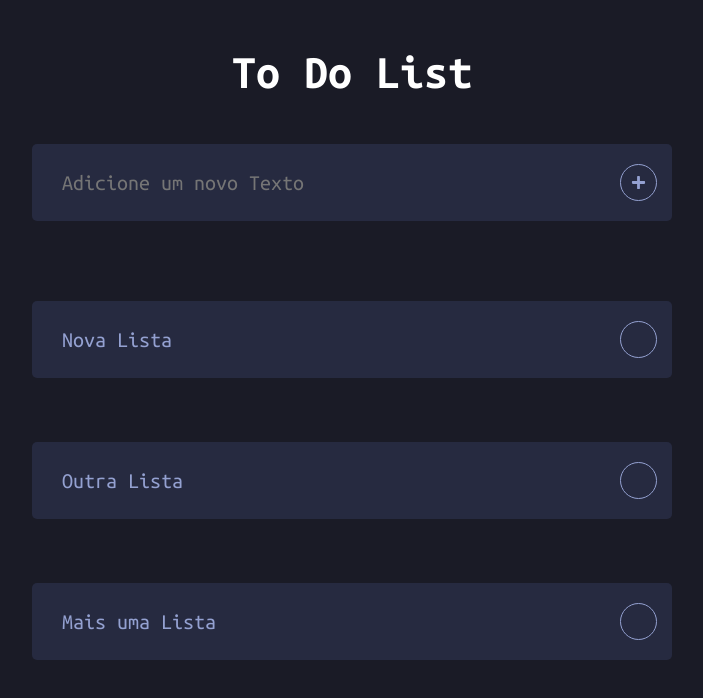
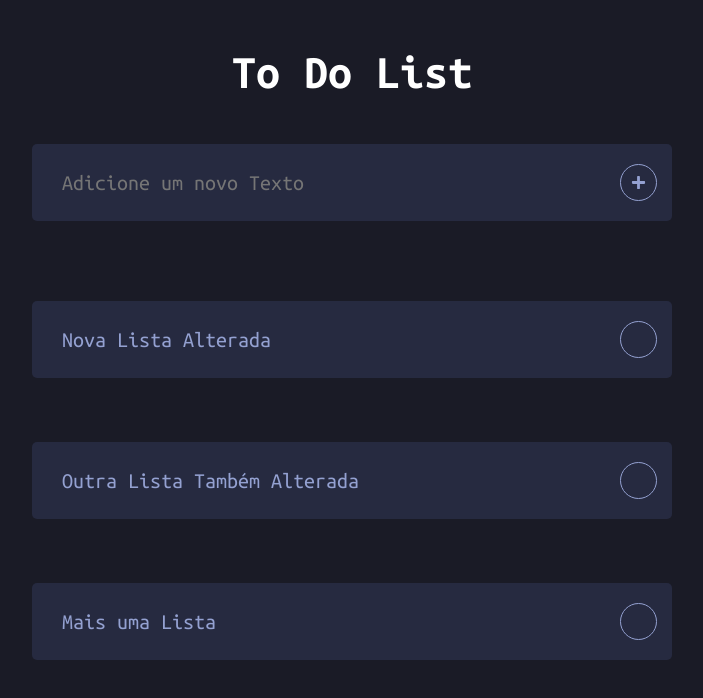
Before and after one commit to NatanALima/projeto-todolist, a React (Vite) app: page / in a window 1280 px wide. Shown: the top 698 px of the page, without its empty margins (288-991 px from the left). Built offline with nearby package versions, Linux system fonts and the light colour scheme; data requests are answered from the project's data file; some icons are missing.

Commit message:
Adiciona Edição de Tarefas
- Adiciona a função de Edição do conteúdo referente às tarefas

```diff
--- a/db.json
+++ b/db.json
@@ -1,13 +1,13 @@
 {
   "tasks": [
     {
-      "taskValue": "Nova Lista",
+      "taskValue": "Nova Lista Alterada",
       "btnCollection": "default",
       "isChecked": false,
       "id": 1
     },
     {
-      "taskValue": "Outra Lista",
+      "taskValue": "Outra Lista Também Alterada",
       "btnCollection": "default",
       "isChecked": false,
       "id": 2
--- a/src/App.jsx
+++ b/src/App.jsx
@@ -43,7 +43,6 @@ const ContentTitle = styled.h2`
 
 function App() {
   const [tasks, setTasks] = useState([]);
-  console.log(tasks);
 
   useEffect(() => {
     fetch("http://localhost:5000/tasks", {
@@ -56,6 +55,8 @@ function App() {
     .then(data => setTasks(data))
     .catch(err => console.log(err));
   },[]);
+
+
 
   const addTask = (newTask) => {
     newTask.btnCollection = "default";
@@ -82,8 +83,13 @@ function App() {
       body: JSON.stringify(task)
     })
     .then(resp => resp.json())
-    .then(data => setTasks(data))
+    .then(window.location.reload())
     .catch(err => console.log(err));
+  }
+
+  const selectTask = (taskId) => {
+    const taskInfo = tasks.filter(item => item.id === taskId);
+    return taskInfo;
   }
 
 
@@ -95,13 +101,13 @@ function App() {
       <GlobalStyle/>
       <MainContainer>
         <MainTitle>To Do List</MainTitle>
-        <InputContainer type={"text"} name={"taskValue"} placeholder={"Adicione um novo Texto"} btnSelect={"add"} addTask={addTask}/>
-        {listNotChecked.map(content => <InputContainer key={content.id} type={"text"} value={content.taskValue} name={"taskValue"} disabled={true} btnSelect={"collection"} btnCollection={content.btnCollection} indexValue={content.id} addTask={addTask} editTask={editTask}/>)}
+        <InputContainer type={"text"} name={"taskValue"} placeholder={"Adicione um novo Texto"} btnSelect={"add"} selectTask={selectTask} addTask={addTask}/>
+        {listNotChecked.map(content => <InputContainer key={content.id} type={"text"} value={content.taskValue} name={"taskValue"} disabled={true} btnSelect={"collection"} btnCollection={content.btnCollection} indexValue={content.id} task={selectTask(content.id)[0]} addTask={addTask} editTask={editTask}/>)}
 
         {listChecked.length ? (
           <>
             <ContentTitle>Tarefas Concluídas</ContentTitle>
-            {listChecked.map(content => <InputContainer key={content.id} type={"text"} value={content.taskValue} name={"taskValue"} disabled={true} btnSelect={"collection"} btnCollection={content.btnCollection} isChecked={content.isChecked} indexValue={content.id } addTask={addTask} editTask={editTask}/>)}
+            {listChecked.map(content => <InputContainer key={content.id} type={"text"} value={content.taskValue} name={"taskValue"} disabled={true} btnSelect={"collection"} btnCollection={content.btnCollection} isChecked={content.isChecked} indexValue={content.id} task={selectTask(content.id)[0]} addTask={addTask} editTask={editTask}/>)}
           </>
         ): null}
       </MainContainer>
--- a/src/components/Buttons/ButtonCollection.jsx
+++ b/src/components/Buttons/ButtonCollection.jsx
@@ -12,7 +12,7 @@ import {FaArrowRotateLeft, FaX} from 'react-icons/fa6';
     `;
     console.log(ContainerBtnWrapper);
 
-export default function ButtonCollection({typeBtnSelect, setIsDisabled, isFadeOut}) {
+export default function ButtonCollection({typeBtnSelect, setIsDisabled, handleEdit, isFadeOut}) {
     const [typeSelect, setTypeSelect] = useState(typeBtnSelect || "default");
 
     const handleClickChecked = () => {
@@ -41,7 +41,7 @@ export default function ButtonCollection({typeBtnSelect, setIsDisabled, isFadeOu
     }
 
     const handleClickEditConfirm = () => {
-        return "Confirmei a minha edição :)";
+        handleEdit();
 
     }
 
@@ -114,5 +114,6 @@ export default function ButtonCollection({typeBtnSelect, setIsDisabled, isFadeOu
 ButtonCollection.propTypes = {
     typeBtnSelect: PropTypes.string,
     setIsDisabled: PropTypes.func,
+    handleEdit: PropTypes.func,
     isFadeOut: PropTypes.bool
 }
--- a/src/components/Buttons/ButtonInfo.jsx
+++ b/src/components/Buttons/ButtonInfo.jsx
@@ -1,4 +1,4 @@
-import { useRef, useState } from 'react';
+import { useState } from 'react';
 import PropTypes from 'prop-types';
 import Button from "../layout/Button"
 import ButtonCollection from "./ButtonCollection";
@@ -8,7 +8,6 @@ import { FaEllipsis } from 'react-icons/fa6';
 export default function ButtonInfo({btnSelect, typeBtnSelect, setIsDisabled, addTask, editTask, taskInfo}) {
     const [isClicked, setIsClicked] = useState(0);
     const [isFadeOut, setIsFadeOut] = useState(false);
-    const clickCurrent = useRef(0);
 
     const handleClickAdd = () => {
         if(Object.keys(taskInfo).length > 0) {
@@ -20,6 +19,11 @@ export default function ButtonInfo({btnSelect, typeBtnSelect, setIsDisabled, add
             alert("É necessário escrever algo para adicionar!");
         }
 
+    }
+
+    const handleClickEdit = () => {
+        editTask(taskInfo);
+        alert('Alteração Realizada com Sucesso!');
     }
 
     // PENDENTE
@@ -59,7 +63,7 @@ export default function ButtonInfo({btnSelect, typeBtnSelect, setIsDisabled, add
     return(
         <>
             <Button icone={selectedBtnInfo.icon} handleClick={selectedBtnInfo.handleClick} isCollection={false}/>
-            {isClicked ? <ButtonCollection typeBtnSelect={typeBtnSelect} setIsDisabled={setIsDisabled} isFadeOut={isFadeOut}/> : null}
+            {isClicked ? <ButtonCollection typeBtnSelect={typeBtnSelect} setIsDisabled={setIsDisabled} handleEdit={handleClickEdit} isFadeOut={isFadeOut}/> : null}
 
         </>
     )
--- a/src/components/layout/Button.jsx
+++ b/src/components/layout/Button.jsx
@@ -1,7 +1,6 @@
 import PropTypes from 'prop-types';
 import {transitionBtn, reverseTransitionBtn} from './Animation';
 import { styled } from 'styled-components';
-import { useEffect, useState } from 'react';
 
     const ButtonWrapper = styled.button`
         display: flex;
@@ -34,7 +33,6 @@ import { useEffect, useState } from 'react';
     //console.log(ButtonWrapper);
 export default function Button({icone, handleClick, isCollection, indexPosition, isFadeOut}) {
     const yPosition = [-120, 0, 120];
-    console.log(isFadeOut);
 
     return(
         <>
--- a/src/components/layout/InputContainer.jsx
+++ b/src/components/layout/InputContainer.jsx
@@ -3,15 +3,6 @@ import ButtonInfo from '../Buttons/ButtonInfo';
 import { useState } from 'react';
 import { styled } from 'styled-components';
 import { fadeIn } from './Animation';
-
-const FormWrapper = styled.form`
-  width: 100%;
-  height: 100%;
-  display: flex;
-  justify-content: center;
-  align-items: center;
-
-`
 
 const InputContainerWrapper = styled.div`
   opacity: 0;
@@ -38,14 +29,16 @@ const InputWrapper = styled.input`
   background-color: transparent;
   border: none;
   outline: none;
+
 `;
 
-export default function InputContainer({type, value, name, placeholder, disabled, btnSelect, btnCollection, isChecked, indexValue, addTask, editTask}) {
+export default function InputContainer({type, value, name, placeholder, disabled, btnSelect, btnCollection, isChecked, indexValue, task, addTask, editTask}) {
   const [isDisabled, setIsDisabled] = useState(disabled || false);
-  const [newTask , setNewTask] = useState({});
+  const [newTask , setNewTask] = useState(task || {});
+
 
   const handleTask = (e) => {
-    setNewTask({...newTask, [e.target.name]: e.target.value});
+    setNewTask(oldTask => ({...oldTask, [e.target.name]: e.target.value}));
 
   }
 
@@ -70,6 +63,7 @@ InputContainer.propTypes = {
   btnCollection: PropTypes.string,
   isChecked: PropTypes.bool,
   indexValue: PropTypes.number,
+  task: PropTypes.object,
   addTask: PropTypes.func,
   editTask: PropTypes.func
 }
```
